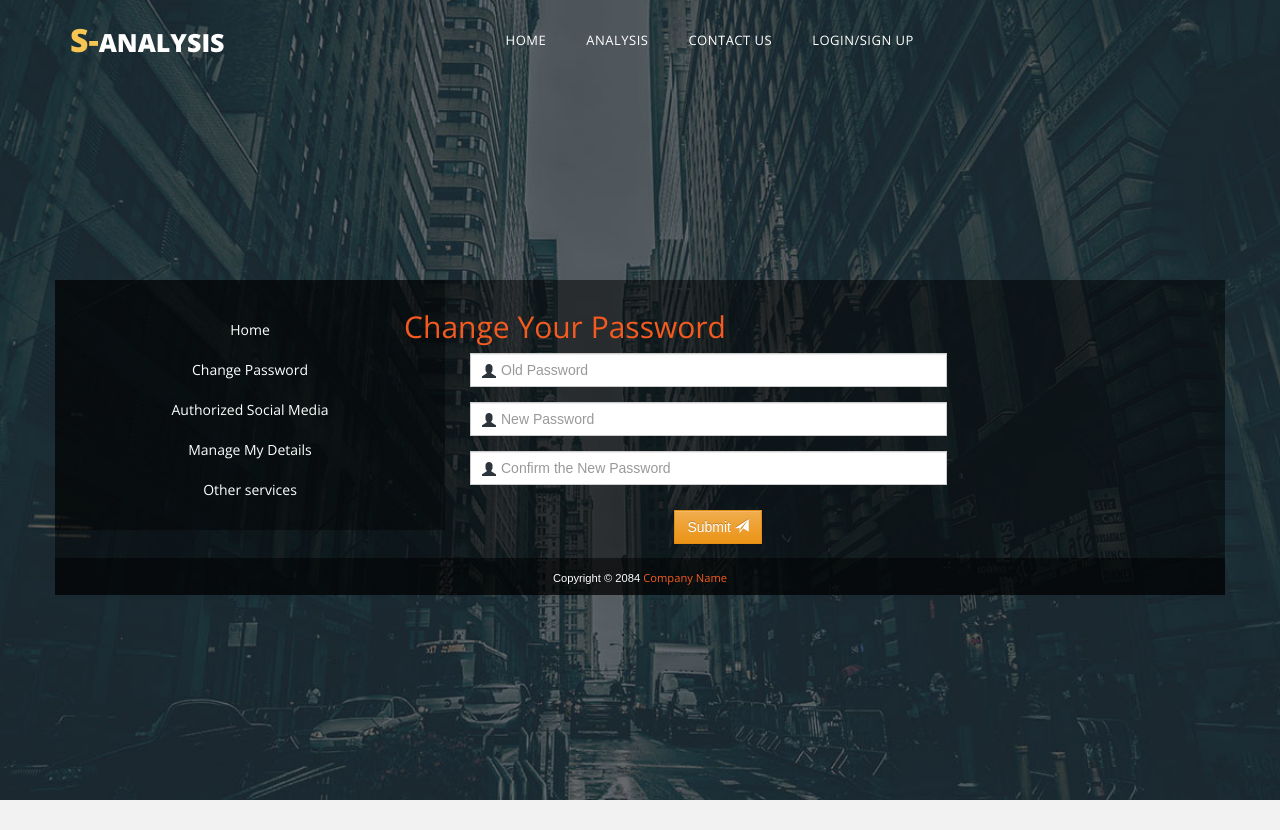
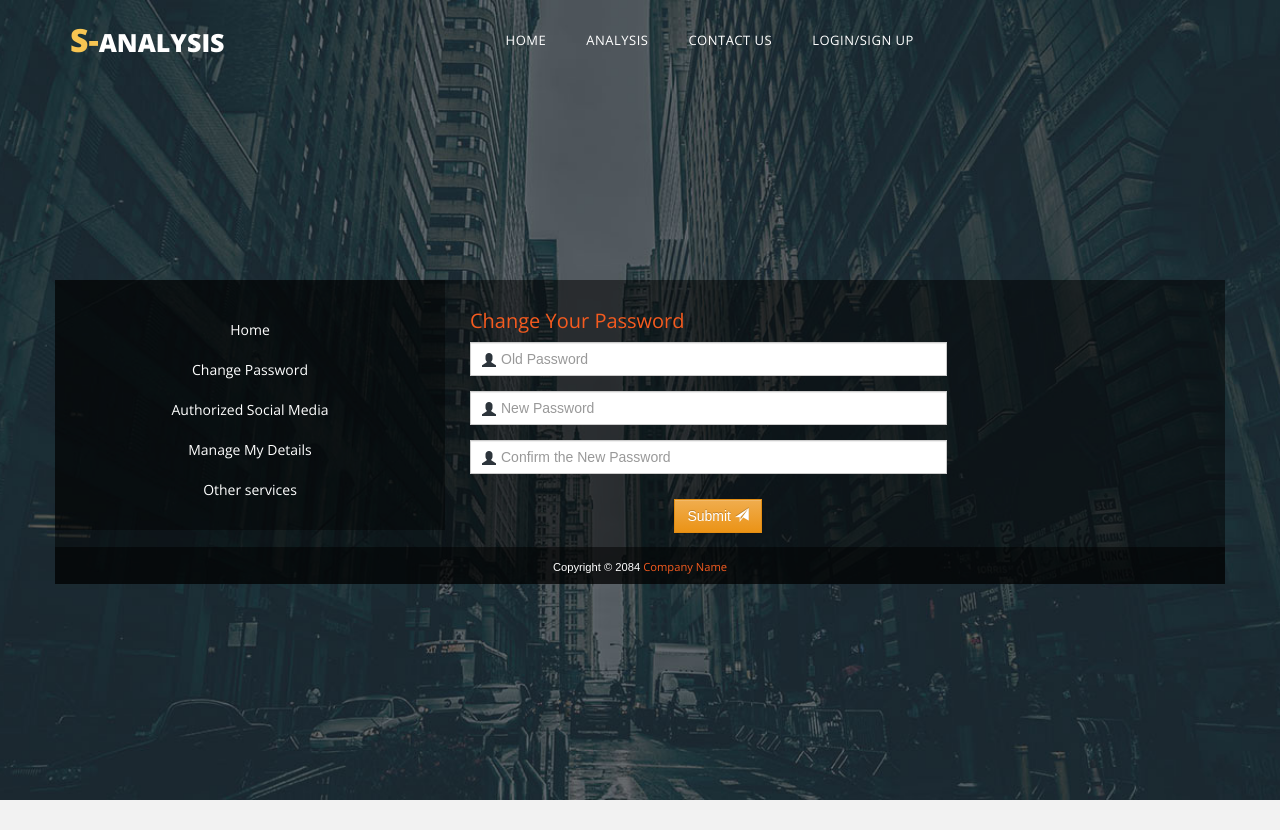
Before and after one commit to wendyzyw/CapstoneProject, a Django app: page /social_analytics/manage1 in a window 1280 px wide. Run offline with Django 3.2, Linux system fonts and the light colour scheme; some libraries are stand-ins or nearby versions.

Commit message:
h2 headline modification

```diff
--- a/mysite/static/css/templatemo_style.css
+++ b/mysite/static/css/templatemo_style.css
@@ -127,7 +127,7 @@ article { margin-top: 15px; margin-bottom: 15px; }
 #right_container .row { clear: both; padding-top: 0px; padding-right: 10px; padding-bottom: 0px; padding-left: 10px; }
 #right_container .col-md-7 { padding-left: 0px; }
 
-#right_container h2 { color: #f55b1f; position:relative; left:-270px}
+#right_container h2 { color: #f55b1f; position:relative; text-align: left; font-size: 20px; }
 #right_container h3 { color: #f55b1f; }
 
 #templatemo_footer { color: #FFFFFF; font-size: 0.8em; text-align: center; font-family: Arial, sans-serif; }
```
Also changed, not shown: 1 other file.
